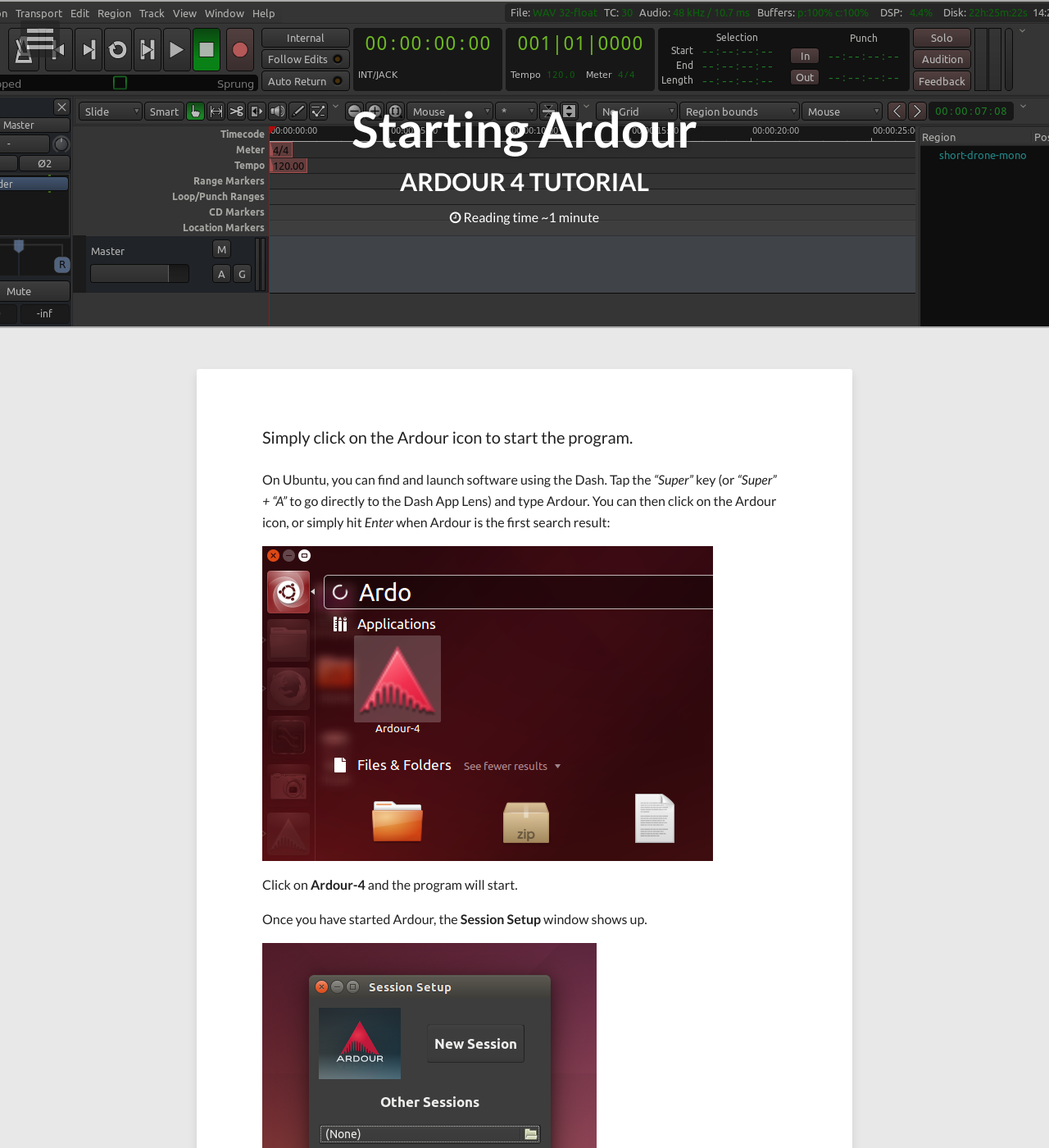
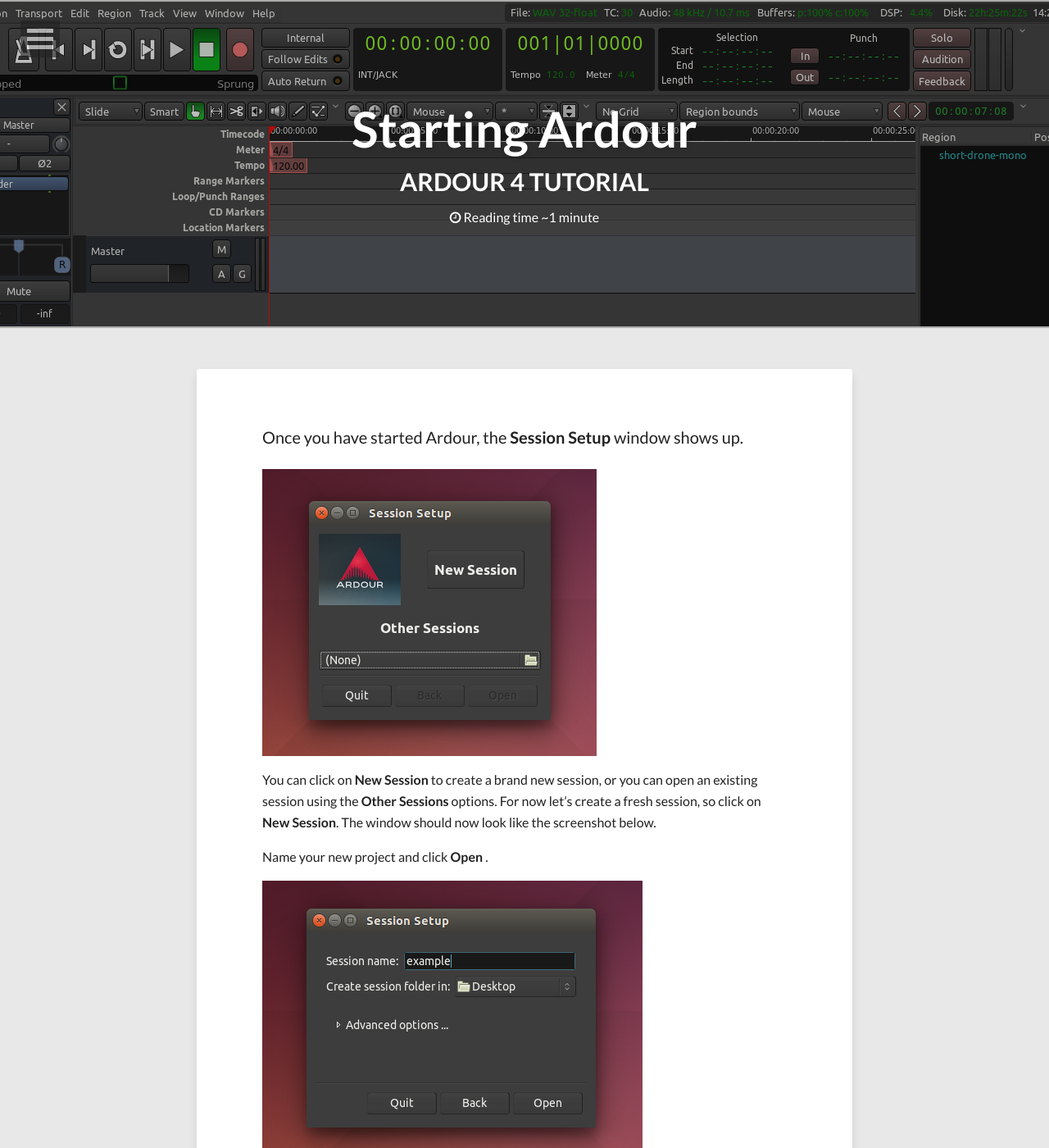
Before and after one commit to brunoruviaro/ardour4-tutorial, a Jekyll site: the page built from _posts/2014-09-30-starting-ardour-on-ubuntu.md, in a window 1280 px wide and 1400 px high. Shown: the whole window at 82% size. Built offline with Jekyll 4.4.1, drawn with Linux system fonts in a browser that asks for light colours; nearby versions of some CDN libraries.

Commit message:
remove ubuntu unity specific tip

```diff
--- a/_posts/2014-09-30-starting-ardour-on-ubuntu.md
+++ b/_posts/2014-09-30-starting-ardour-on-ubuntu.md
@@ -9,18 +9,6 @@
   credit:
   creditlink:
 ---
-
-Simply click on the Ardour icon to start the program.
-
-On Ubuntu, you can find and launch software using the Dash. Tap the
-*"Super"* key (or *"Super" + "A"* to go directly to the Dash App Lens)
-and type Ardour. You can then click on the Ardour icon, or simply hit
-*Enter* when Ardour is the first search result:
-
-![Dash]({{ site.url }}/images/Ardour4_Ubuntu_Dash.png)
-
-Click on **Ardour-4** and the program will
-start.
 
 Once you have started Ardour, the **Session Setup** window shows up.
 
```
